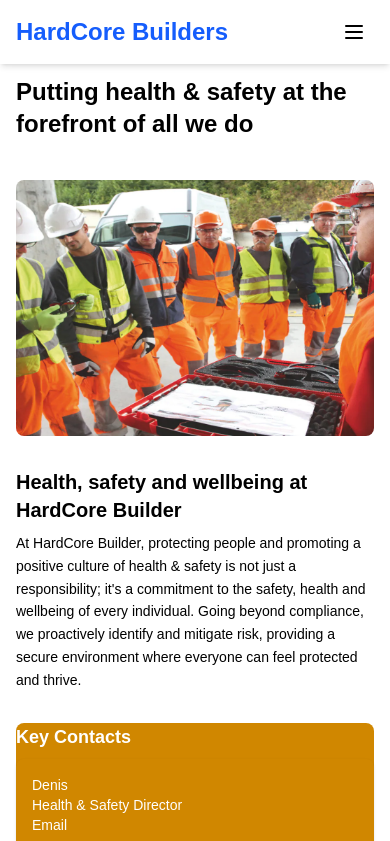
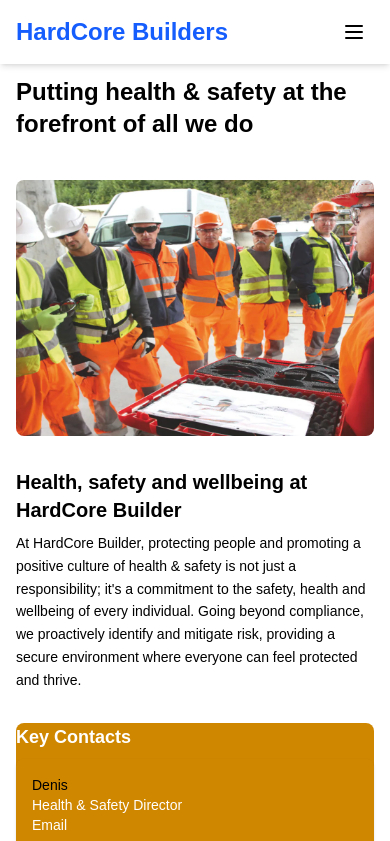
Before and after one commit to fcogboji/hardcore, a Next.js app: page /safety in a window 390 px wide. Shown: the top 841 px of the page. Built offline with nearby package versions, Linux system fonts and the light colour scheme.

Commit message:
Update page.tsx
sm bg color updated

```diff
--- a/src/app/safety/page.tsx
+++ b/src/app/safety/page.tsx
@@ -6,7 +6,7 @@ import Link from 'next/link'; // Importing Link component from Next.js for clien
 export default function HealthAndSafetyPage() {
   return (
     // Main container with padding and responsive max width
-    <main className="px-4 py-8 sm:px-6 lg:px-8 max-w-5xl mx-auto max-sm:text-white">
+    <main className="px-4 py-8 sm:px-6 lg:px-8 max-w-5xl mx-auto max-sm:text-black sm: bg-grey-800">
 
       {/* Breadcrumb navigation */}
       <nav className="mb-6 flex flex-wrap gap-2 text-blue-600 max-sm:text-white font-medium text-sm sm:text-base">
```
